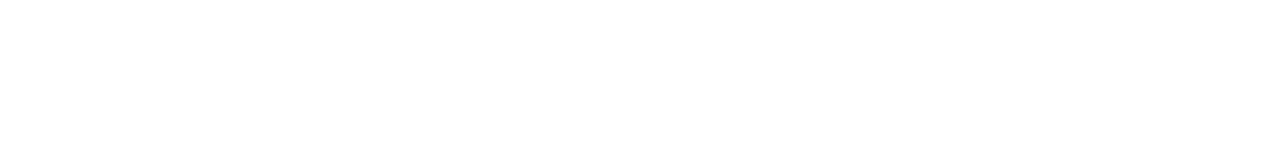
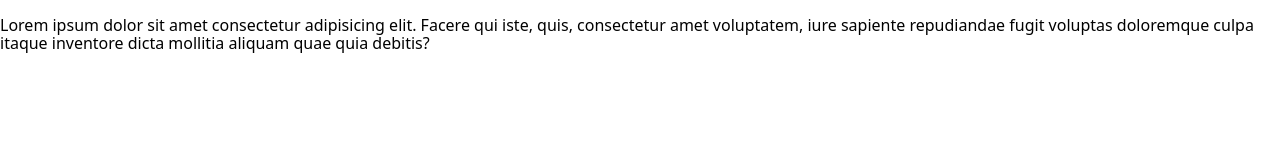
Before and after one commit to manavm1990/filtered-ai-sample, a website built with Vite: page index.html in a window 1280 px wide. Built offline with nearby package versions, Linux system fonts and the light colour scheme.

Commit message:
Add HTML

```diff
--- a/index.html
+++ b/index.html
@@ -4,10 +4,19 @@
     <meta charset="UTF-8" />
     <meta name="viewport" content="width=device-width, initial-scale=1.0" />
 
-    <link rel="stylesheet" href="https://unpkg.com/modern-normalize@1.1.0/modern-normalize.css" />
+    <link
+      rel="stylesheet"
+      href="https://unpkg.com/modern-normalize@1.1.0/modern-normalize.css"
+    />
     <link rel="stylesheet" href="./src/style.css" />
-    <title>HTML-CSS Practice</title>
+    <title>Blinking Paragraph</title>
   </head>
   <body>
+    <p>
+      Lorem ipsum dolor sit amet consectetur adipisicing elit. Facere qui iste,
+      quis, consectetur amet voluptatem, iure sapiente repudiandae fugit
+      voluptas doloremque culpa itaque inventore dicta mollitia aliquam quae
+      quia debitis?
+    </p>
   </body>
 </html>
```
